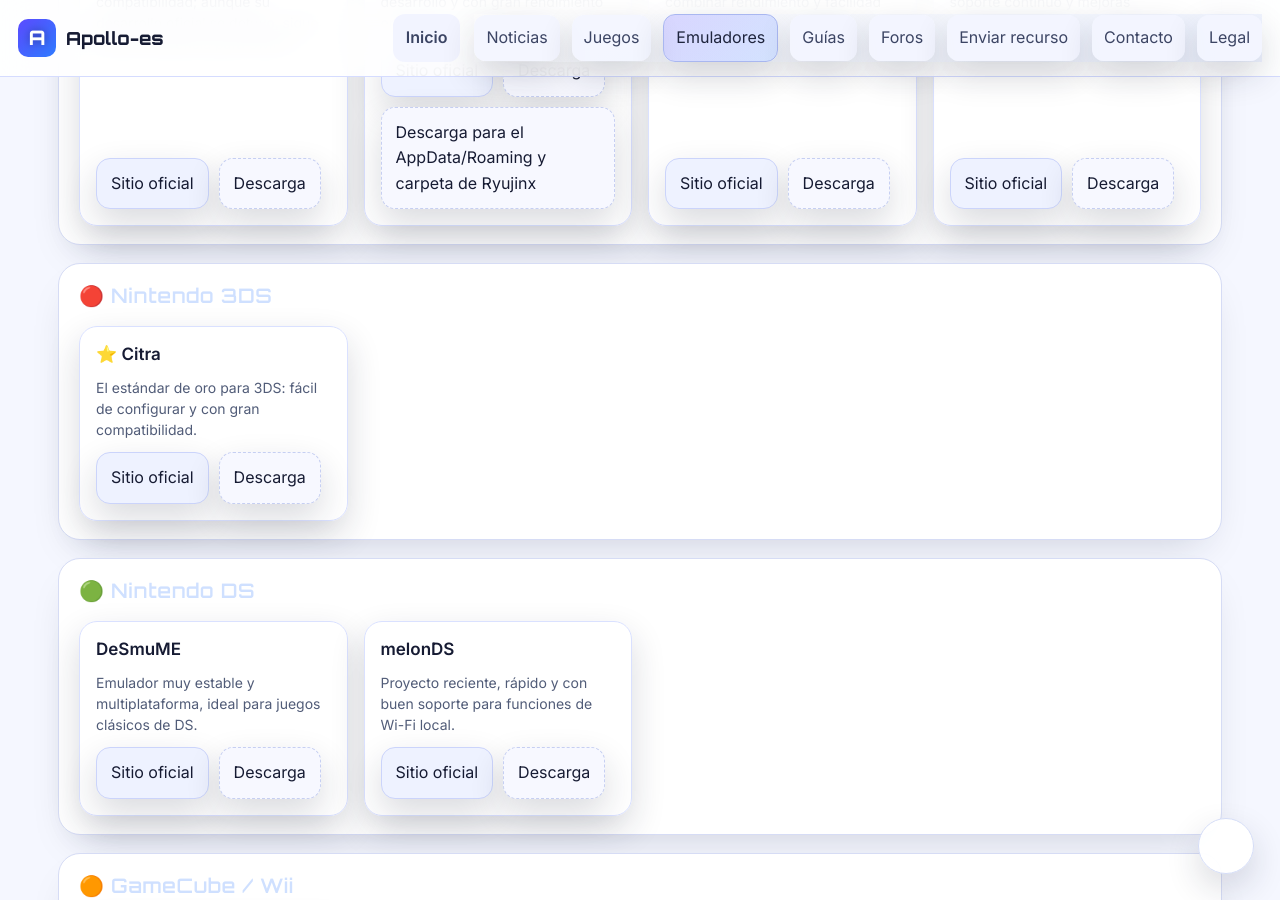
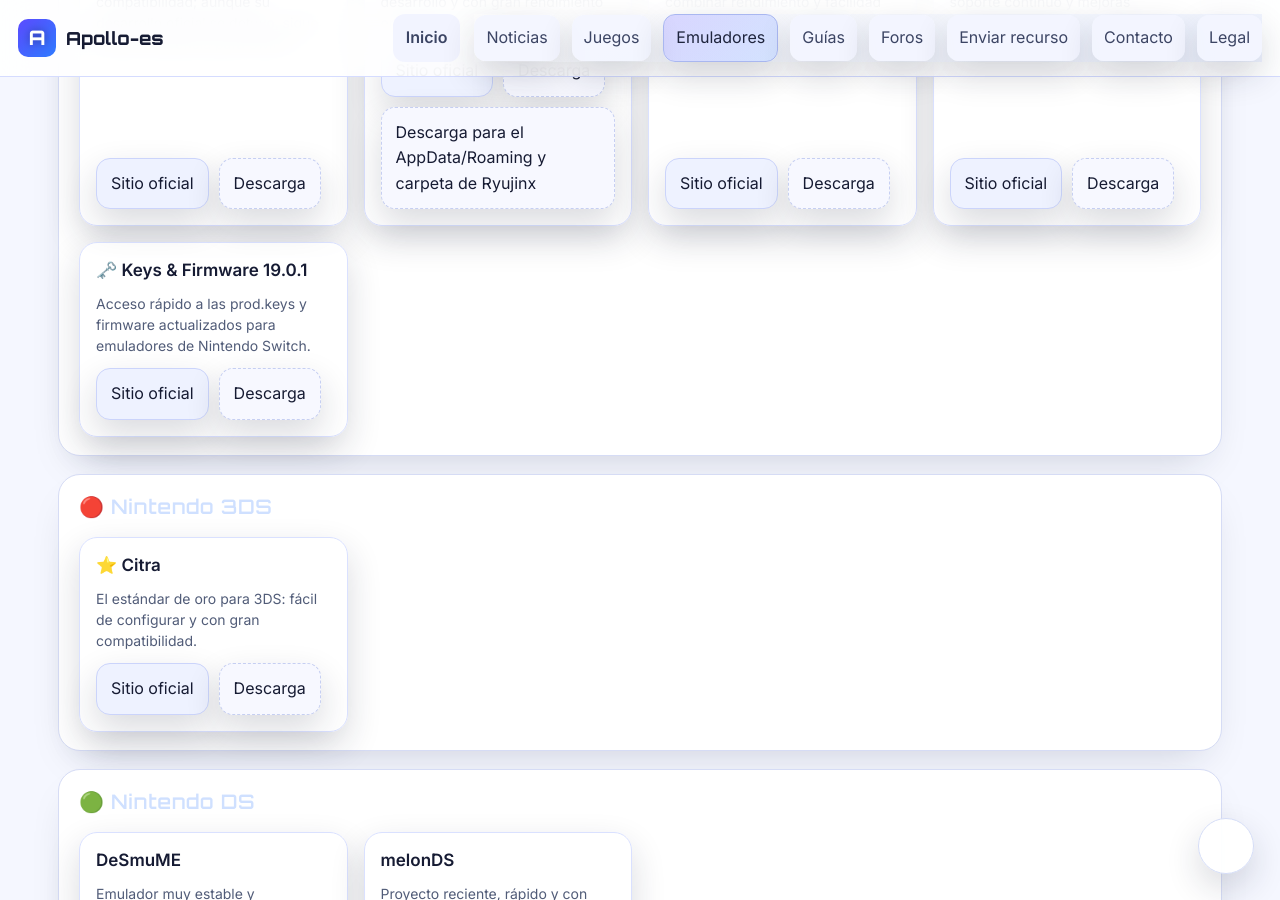
Before and after one commit to Apollo-es/apollo-es.github.io, a Jekyll site: the page built from emuladores.md, in a window 1280 px wide and 900 px high, scrolled down 450 px. Built offline with Jekyll 4.4.1, drawn with Linux system fonts in a browser that asks for light colours.

Commit message:
Add Switch keys and firmware page and update MK8 links

```diff
--- a/_data/emuladores.yml
+++ b/_data/emuladores.yml
@@ -27,6 +27,11 @@
           descripcion: "Fork comunitario de Yuzu con soporte continuo y mejoras frecuentes de compatibilidad."
           sitio: "https://git.suyu.dev/suyu/suyu"
           descarga: "https://exe.io/suyulink"
+        - nombre: "Keys & Firmware 19.0.1"
+          icono: "🗝️"
+          descripcion: "Acceso rápido a las prod.keys y firmware actualizados para emuladores de Nintendo Switch."
+          sitio: "/emuladores/nintendo-switch-keys-1901/"
+          descarga: "/emuladores/nintendo-switch-keys-1901/"
     - nombre: "Nintendo 3DS"
       icono: "🔴"
       emuladores:
--- a/_data/items.yml
+++ b/_data/items.yml
@@ -236,17 +236,46 @@
     - titulo: "Juego base (NSP/XCI)"
       mirrors:
         - host: "Descarga"
-          url: "https://exe.io/mk8-switch"
+          url: "https://link-center.net/1409918/XL8SqptxZBX6"
     - titulo: "Actualización 2.6.1"
       mirrors:
         - host: "Descarga"
-          url: "https://exe.io/mk8-update"
+          url: "https://megaup.net/shared/0wckasgpxaytpbesfibvczszfo4b76bx0i4xav-7x-_u0e3sjppewcdyiusa66_v_1_fsyg99iezlx95i9ors4gaezcds_a4pgfmk7vub7xem_l5vm27vxraa236i3aa"
     - titulo: "Booster Course Pass (DLC)"
       mirrors:
         - host: "Descarga"
-          url: "https://exe.io/mk8-dlc"
+          url: "https://direct-link.net/1409918/7Ia3lEtdh8Yj"
   disclaimer: |
     <strong>Aviso legal:</strong> Apollo-es es un sitio de juegos con información, descargas, comunidad de foros y chat. Mario Kart 8 Deluxe es © 2014-2025 Nintendo. Todos los derechos pertenecen a Nintendo y sus licenciantes.
+
+- id: switch-keys-firmware-1901
+  categoria: ["emuladores"]
+  titulo: "Nintendo Switch Keys & Firmware 19.0.1"
+  descripcion: "Descarga segura de las prod.keys, title.keys y firmware 19.0.1 necesarios para emuladores de Nintendo Switch como Ryujinx, Suyu o Yuzu."
+  tipo: "Recursos"
+  idioma: "multi"
+  tamano: "Varía"
+  licencia: "incluida"
+  consola: "Nintendo Switch"
+  desarrolladora: "Nintendo"
+  genero: "Firmware / Keys"
+  portada: "/static/emuladores/switch-keys-firmware.svg"
+  hashtags:
+    - "#NintendoSwitch"
+    - "#Keys"
+    - "#Firmware"
+    - "#Emulacion"
+  descargas:
+    - titulo: "Keys 19.0.1"
+      mirrors:
+        - host: "Descarga"
+          url: "https://megaup.net/shared/kbavzmhrt9n3wngq58rxft4b78y07sk1bdvxcfklnj6w629klx854mvdl02zlrnes3gufdawqc1aabhim_3dxd7knd5b87-_jsnym9n66d9aja__8lj2sosn9vyzeqmy"
+    - titulo: "Firmware 19.0.1"
+      mirrors:
+        - host: "Descarga"
+          url: "https://link-center.net/1409918/Gjy3IlUqbGhc"
+  disclaimer: |
+    <strong>Aviso legal:</strong> Apollo-es ofrece enlaces con fines informativos para la escena de emulación. Las claves de cifrado y firmware pertenecen a Nintendo y solo deben usarse con copias legales respaldadas por el usuario.
 
 - id: the-devil-in-me
   categoria: ["juegos"]
--- /dev/null
+++ b/emuladores/nintendo-switch-keys-1901.md
@@ -0,0 +1,9 @@
+---
+layout: game
+title: "Nintendo Switch Keys & Firmware 19.0.1"
+permalink: /emuladores/nintendo-switch-keys-1901/
+description: "Ficha con descargas de keys y firmware 19.0.1 para emuladores de Nintendo Switch."
+game_id: switch-keys-firmware-1901
+---
+
+{% comment %}Contenido generado desde _data/items.yml{% endcomment %}
```
Also changed, not shown: static/emuladores/switch-keys-firmware.svg (added).
